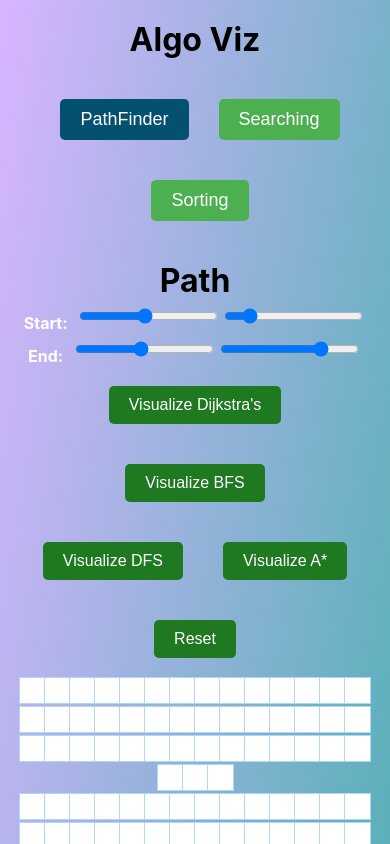
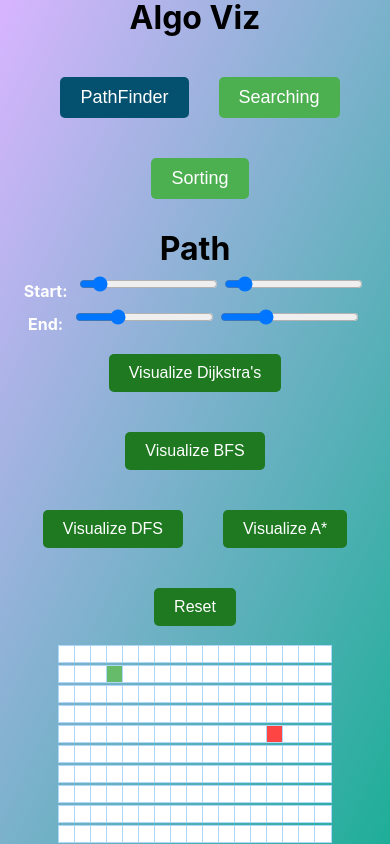
Before and after one commit to VaibhavMathur-2003/AlgoViz, a React (Create React App) app: page / in a window 390 px wide. Shown: the top 844 px of the page. Built offline with nearby package versions, Linux system fonts and the light colour scheme.

Commit message:
path responsive

```diff
--- a/src/Algorithms/Path.jsx
+++ b/src/Algorithms/Path.jsx
@@ -2,29 +2,67 @@ import React, { useState, useEffect } from "react";
 import "../Styles/Path.css";
 import dijkstra from "../Algos/dijkstra";
 import Node from "../Visuals/Node";
-import {getShortestPath, animateShortestPath} from "../Visuals/getShortestPath";
+import { getShortestPath, animateShortestPath } from "../Visuals/getShortestPath";
 import { setInput } from "../Visuals/handleInput";
 import visualizeAStar from "../Visuals/visualizeAStar";
 import visualizeAlgorithm from "../Visuals/visualizeAlgorithm";
 
 
-const ROWS = 15;
-const COLS = 45;
 
 const Path = () => {
   const [grid, setGrid] = useState([]);
   const [mousePress, setmousePress] = useState(false);
+  const [startRow, setStartRow] = useState(1);
+  const [startCol, setStartCol] = useState(3);
+  const [endRow, setendRow] = useState(4);
+  const [endCol, setendCol] = useState(13);
+  const [viewportWidth, setViewportWidth] = useState(window.innerWidth);
 
-  const [startRow, setStartRow] = useState(7);
-  const [startCol, setStartCol] = useState(5);
-  const [endRow, setendRow] = useState(7);
-  const [endCol, setendCol] = useState(35);
+
+  useEffect(() => {
+    const handleResize = () => {
+      setViewportWidth(window.innerWidth);
+    };
+
+    window.addEventListener("resize", handleResize);
+    return () => window.removeEventListener("resize", handleResize);
+  }, []);
 
   useEffect(() => {
     initializeGrid();
-  }, []); // eslint-disable-line react-hooks/exhaustive-deps
+  // eslint-disable-next-line react-hooks/exhaustive-deps
+  }, [viewportWidth]);
+
+
+  const getRows = () => {
+    if (viewportWidth >= 1024) {
+      return 15;
+    } else if (viewportWidth >= 768) {
+      return 10;
+    } else if (viewportWidth >= 450) {
+      return 14;
+    } else {
+      return 10;
+    }
+  };
+
+  const getColumns = () => {
+    if (viewportWidth >= 1024) {
+      return 43;
+    } else if (viewportWidth >= 768) {
+      return 30;
+    } else if (viewportWidth >= 450) {
+      return 25;
+    } else {
+      return 17;
+    }
+  };
+  var ROWS = getRows();
+  var COLS = getColumns();
 
   const initializeGrid = () => {
+    ROWS = getRows();
+    COLS = getColumns();
     const grid = [];
     for (let row = 0; row < ROWS; row++) {
       const currentRow = [];
@@ -79,7 +117,7 @@ const Path = () => {
   const visualizeDijkstra = () => {
     const startNode = grid[startRow][startCol];
     const finishNode = grid[endRow][endCol];
-    setInput(grid, startRow, startCol, endRow, endCol)
+    setInput(grid, startRow, startCol, endRow, endCol, ROWS, COLS);
     for (let row = 0; row < ROWS; row++) {
       for (let col = 0; col < COLS; col++) {
         const node = grid[row][col];
@@ -87,11 +125,10 @@ const Path = () => {
         node.previousNode = null;
       }
     }
-    const visitedNodesInOrder = dijkstra(grid, startNode, finishNode);
+    const visitedNodesInOrder = dijkstra(grid, startNode, finishNode, ROWS, COLS);
     const shortestPath = getShortestPath(finishNode);
     animateDijkstra(visitedNodesInOrder, shortestPath);
   };
-
 
   const animateDijkstra = (visitedNodesInOrder, shortestPath) => {
     for (let i = 0; i <= visitedNodesInOrder.length; i++) {
@@ -111,8 +148,7 @@ const Path = () => {
     }
   };
 
-  const reset =()=>{
-
+  const reset = () => {
     for (let row = 0; row < ROWS; row++) {
       for (let col = 0; col < COLS; col++) {
         const node = grid[row][col];
@@ -121,8 +157,9 @@ const Path = () => {
         node.previousNode = null;
       }
     }
-    setInput(grid, startRow, startCol, endRow, endCol)
-  }
+    setInput(grid, startRow, startCol, endRow, endCol, ROWS, COLS);
+  };
+
   const setVal = (newValue, x, fn) => {
     const intValue = parseInt(newValue, 10);
     if (!isNaN(intValue) && intValue >= 0 && intValue < x) {
@@ -139,16 +176,24 @@ const Path = () => {
           <input
             placeholder="Start Row"
             type="range"
-            min="0" max="15"
+            min="0"
+            max="15"
             value={startRow}
-            onChange={(e) => {setVal(e.target.value, ROWS, setStartRow); setInput(grid, startRow, startCol, endRow, endCol)}}
+            onChange={(e) => {
+              setVal(e.target.value, ROWS, setStartRow);
+              setInput(grid, startRow, startCol, endRow, endCol, ROWS, COLS);
+            }}
           />
           <input
             placeholder="Start Column"
             type="range"
-            min="0" max="45"
+            min="0"
+            max="45"
             value={startCol}
-            onChange={(e) => {setVal(e.target.value, COLS, setStartCol); setInput(grid, startRow, startCol, endRow, endCol)}}
+            onChange={(e) => {
+              setVal(e.target.value, COLS, setStartCol);
+              setInput(grid, startRow, startCol, endRow, endCol, ROWS, COLS);
+            }}
           />
         </div>
         <div className="nodeEnd">
@@ -156,26 +201,32 @@ const Path = () => {
           <input
             placeholder="End Row"
             type="range"
-            min="0" max="15"
+            min="0"
+            max="15"
             value={endRow}
-            onChange={(e) => {setVal(e.target.value, ROWS, setendRow); setInput(grid, startRow, startCol, endRow, endCol) }}
+            onChange={(e) => {
+              setVal(e.target.value, ROWS, setendRow);
+              setInput(grid, startRow, startCol, endRow, endCol, ROWS, COLS);
+            }}
           />
           <input
             placeholder="End Column"
             type="range"
-            min="0" max="45"
+            min="0"
+            max="45"
             value={endCol}
-            onChange={(e) => {setVal(e.target.value, COLS, setendCol); setInput(grid, startRow, startCol, endRow, endCol)}}
+            onChange={(e) => {
+              setVal(e.target.value, COLS, setendCol);
+              setInput(grid, startRow, startCol, endRow, endCol, ROWS, COLS);
+            }}
           />
         </div>
       </div>
-      <button onClick={visualizeDijkstra}>
-        Visualize Dijkstra's
-      </button>
-      <button onClick={() => visualizeAlgorithm("bfs", grid, startRow, startCol, endRow, endCol)}>Visualize BFS</button>
-      <button onClick={() => visualizeAlgorithm("dfs", grid, startRow, startCol, endRow, endCol)}>Visualize DFS</button>
-      <button onClick={() => visualizeAStar(grid, startRow, startCol, endRow, endCol)}>Visualize A*</button>
-      <button onClick={()=>reset()}>Reset</button>
+      <button onClick={visualizeDijkstra}>Visualize Dijkstra's</button>
+      <button onClick={() => visualizeAlgorithm("bfs", grid, startRow, startCol, endRow, endCol, ROWS, COLS)}>Visualize BFS</button>
+      <button onClick={() => visualizeAlgorithm("dfs", grid, startRow, startCol, endRow, endCol, ROWS, COLS)}>Visualize DFS</button>
+      <button onClick={() => visualizeAStar(grid, startRow, startCol, endRow, endCol, ROWS, COLS)}>Visualize A*</button>
+      <button onClick={reset}>Reset</button>
 
       <div className="grid">
         {grid.map((row, rowIndex) => {
--- a/src/Algos/astar.js
+++ b/src/Algos/astar.js
@@ -1,6 +1,6 @@
 import getNeighbors from "./getNeighbors";
 
-const aStar = (grid, startNode, finishNode) => {
+const aStar = (grid, startNode, finishNode, ROWS, COLS) => {
     const openSet = [startNode];
     const visitedNodesInOrder = [];
     startNode.distance = 0;
@@ -17,7 +17,7 @@ const aStar = (grid, startNode, finishNode) => {
         currentNode.isVisited = true;
         visitedNodesInOrder.push(currentNode);
 
-        const neighbors = getNeighbors(currentNode, grid);
+        const neighbors = getNeighbors(currentNode, grid, ROWS, COLS);
         for (const neighbor of neighbors) {
           if (neighbor.isWall) continue; // Skip walls
           const tentativeDistance = currentNode.distance + 1;
--- a/src/Algos/bfs.js
+++ b/src/Algos/bfs.js
@@ -1,5 +1,5 @@
 import getNeighbors from "./getNeighbors";
-const bfs = (grid, startNode, finishNode) => {
+const bfs = (grid, startNode, finishNode, ROWS, COLS) => {
     const visitedNodesInOrder = [];
     const queue = [];
     queue.push(startNode);
@@ -13,7 +13,7 @@ const bfs = (grid, startNode, finishNode) => {
         return visitedNodesInOrder;
       }
 
-      const neighbors = getNeighbors(currentNode, grid);
+      const neighbors = getNeighbors(currentNode, grid, ROWS, COLS);
       for (const neighbor of neighbors) {
         if (!neighbor.isVisited && !neighbor.isWall) {
           queue.push(neighbor);
--- a/src/Algos/dfs.js
+++ b/src/Algos/dfs.js
@@ -1,12 +1,12 @@
 import getNeighbors from "./getNeighbors";
 
-const dfs = (grid, startNode, finishNode) => {
+const dfs = (grid, startNode, finishNode, ROWS, COLS) => {
     const visitedNodesInOrder = [];
-    dfsUtil(startNode, visitedNodesInOrder, grid, finishNode);
+    dfsUtil(startNode, visitedNodesInOrder, grid, finishNode, ROWS, COLS);
     return visitedNodesInOrder;
   };
 
-  const dfsUtil = (currentNode, visitedNodesInOrder, grid, finishNode) => {
+  const dfsUtil = (currentNode, visitedNodesInOrder, grid, finishNode, ROWS, COLS) => {
     visitedNodesInOrder.push(currentNode);
     currentNode.isVisited = true;
 
@@ -14,7 +14,7 @@ const dfs = (grid, startNode, finishNode) => {
       return true;
     }
 
-    const neighbors = getNeighbors(currentNode, grid);
+    const neighbors = getNeighbors(currentNode, grid, ROWS, COLS);
     for (const neighbor of neighbors) {
       if (!neighbor.isVisited && !neighbor.isWall) {
         neighbor.previousNode = currentNode;
@@ -22,7 +22,9 @@ const dfs = (grid, startNode, finishNode) => {
           neighbor,
           visitedNodesInOrder,
           grid,
-          finishNode
+          finishNode,
+          ROWS,
+          COLS
         );
         if (reachedFinish) {
           return true;
--- a/src/Algos/dijkstra.js
+++ b/src/Algos/dijkstra.js
@@ -1,8 +1,4 @@
-
-const ROWS = 15;
-const COLS = 45;
-
-const dijkstra = (grid, startNode, finishNode) => {
+const dijkstra = (grid, startNode, finishNode, ROWS, COLS) => {
     const visitedNodesInOrder = [];
     startNode.distance = 0;
     const unvisitedNodes = getAllNodes(grid);
@@ -20,7 +16,7 @@ const dijkstra = (grid, startNode, finishNode) => {
 
       if (closestNode === finishNode) return visitedNodesInOrder;
 
-      updateUnvisitedNeighbors(closestNode, grid);
+      updateUnvisitedNeighbors(closestNode, grid, ROWS, COLS);
     }
   };
 
@@ -36,15 +32,15 @@ const dijkstra = (grid, startNode, finishNode) => {
   const sortNodesByDistance = (unvisitedNodes) => {
     unvisitedNodes.sort((nodeA, nodeB) => nodeA.distance - nodeB.distance);
   };
-  const updateUnvisitedNeighbors = (node, grid) => {
-    const unvisitedNeighbors = getUnvisitedNeighbors(node, grid);
+  const updateUnvisitedNeighbors = (node, grid, ROWS, COLS) => {
+    const unvisitedNeighbors = getUnvisitedNeighbors(node, grid, ROWS, COLS);
     for (const neighbor of unvisitedNeighbors) {
       neighbor.distance = node.distance + 1;
       neighbor.previousNode = node;
     }
   };
 
-  const getUnvisitedNeighbors = (node, grid) => {
+  const getUnvisitedNeighbors = (node, grid, ROWS, COLS) => {
     const neighbors = [];
     const { col, row } = node;
     if (row > 0) neighbors.push(grid[row - 1][col]);
--- a/src/Algos/getNeighbors.js
+++ b/src/Algos/getNeighbors.js
@@ -1,7 +1,4 @@
-const ROWS = 15;
-const COLS = 45;
-
-const getNeighbors = (node, grid) => {
+const getNeighbors = (node, grid, ROWS, COLS) => {
     const { col, row } = node;
     const neighbors = [];
     if (row > 0) neighbors.push(grid[row - 1][col]);
--- a/src/App.css
+++ b/src/App.css
@@ -9,7 +9,7 @@
   }
 
   .options {
-    margin-bottom: 20px;
+    margin-bottom: 10px;
   }
 
   .option {
@@ -29,5 +29,5 @@
   }
 
   .component-container {
-    margin-top: 20px;
+    margin-top: 0px;
   }
--- a/src/Styles/Path.css
+++ b/src/Styles/Path.css
@@ -2,20 +2,29 @@ html, body {
   background: linear-gradient(to bottom right, #D8B5FF, #1EAE98);
   text-align: center;
   /* width: 98.8vw; */
+
 }
 
 body {
   display: flex;
   justify-content: center;
   align-items: center;
+  height: 100vh;
+  overflow: hidden;
 }
 
 .node {
-  width: 25px;
-  height: 25px;
+  width: 22px;
+  height: 22px;
   outline: 1px solid rgb(175, 216, 248);
   display: inline-block;
   background-color: #fff;
+}
+@media (max-width: 768px) {
+  .node{
+    width: 16px;
+    height: 16px;
+  }
 }
 
 .node-finish {
--- a/src/Visuals/handleInput.js
+++ b/src/Visuals/handleInput.js
@@ -1,8 +1,4 @@
-const ROWS = 15;
-const COLS = 45;
-
-
-const setInput = (grid, startRow, startCol, endRow, endCol) => {
+const setInput = (grid, startRow, startCol, endRow, endCol, ROWS, COLS) => {
     for (let i = 0; i < ROWS; i++) {
       for (let j = 0; j < COLS; j++) {
         const element = document.getElementById(`node-${i}-${j}`);
--- a/src/Visuals/visualizeAStar.js
+++ b/src/Visuals/visualizeAStar.js
@@ -2,15 +2,11 @@ import aStar from "../Algos/astar";
 import { animateAlgorithm, getShortestPath } from "./getShortestPath";
 import { setInput } from "./handleInput";
 
-
-const ROWS = 15;
-const COLS = 45;
-
-const visualizeAStar = (grid, startRow, startCol, endRow, endCol) => {
+const visualizeAStar = (grid, startRow, startCol, endRow, endCol, ROWS, COLS) => {
     const startNode = grid[startRow][startCol];
     const finishNode = grid[endRow][endCol];
 
-    setInput(grid, startRow, startCol, endRow, endCol);
+    setInput(grid, startRow, startCol, endRow, endCol, ROWS, COLS);
 
     for (let row = 0; row < ROWS; row++) {
       for (let col = 0; col < COLS; col++) {
@@ -22,7 +18,7 @@ const visualizeAStar = (grid, startRow, startCol, endRow, endCol) => {
       }
     }
 
-    const visitedNodesInOrder = aStar(grid, startNode, finishNode);
+    const visitedNodesInOrder = aStar(grid, startNode, finishNode, ROWS, COLS);
     const shortestPath = getShortestPath(finishNode);
     animateAlgorithm(visitedNodesInOrder, shortestPath);
   };
--- a/src/Visuals/visualizeAlgorithm.js
+++ b/src/Visuals/visualizeAlgorithm.js
@@ -4,13 +4,10 @@ import { animateAlgorithm, getShortestPath } from "./getShortestPath";
 import { setInput } from "./handleInput";
 
 
-const ROWS = 15;
-const COLS = 45;
-
-const visualizeAlgorithm = (algorithm, grid, startRow, startCol, endRow, endCol) => {
+const visualizeAlgorithm = (algorithm, grid, startRow, startCol, endRow, endCol, ROWS, COLS) => {
     const startNode = grid[startRow][startCol];
     const finishNode = grid[endRow][endCol];
-    setInput(grid, startRow, startCol, endRow, endCol)
+    setInput(grid, startRow, startCol, endRow, endCol, ROWS, COLS)
     for (let row = 0; row < ROWS; row++) {
       for (let col = 0; col < COLS; col++) {
         const node = grid[row][col];
@@ -23,10 +20,10 @@ const visualizeAlgorithm = (algorithm, grid, startRow, startCol, endRow, endCol)
 
     switch (algorithm) {
       case "bfs":
-        visitedNodesInOrder = bfs(grid, startNode, finishNode);
+        visitedNodesInOrder = bfs(grid, startNode, finishNode, ROWS, COLS);
         break;
       case "dfs":
-        visitedNodesInOrder = dfs(grid, startNode, finishNode);
+        visitedNodesInOrder = dfs(grid, startNode, finishNode, ROWS, COLS);
         break;
       default:
         break;
```
Also changed, not shown: src/Visuals/visualizebdAstar.js (deleted, +0 -34 lines).
